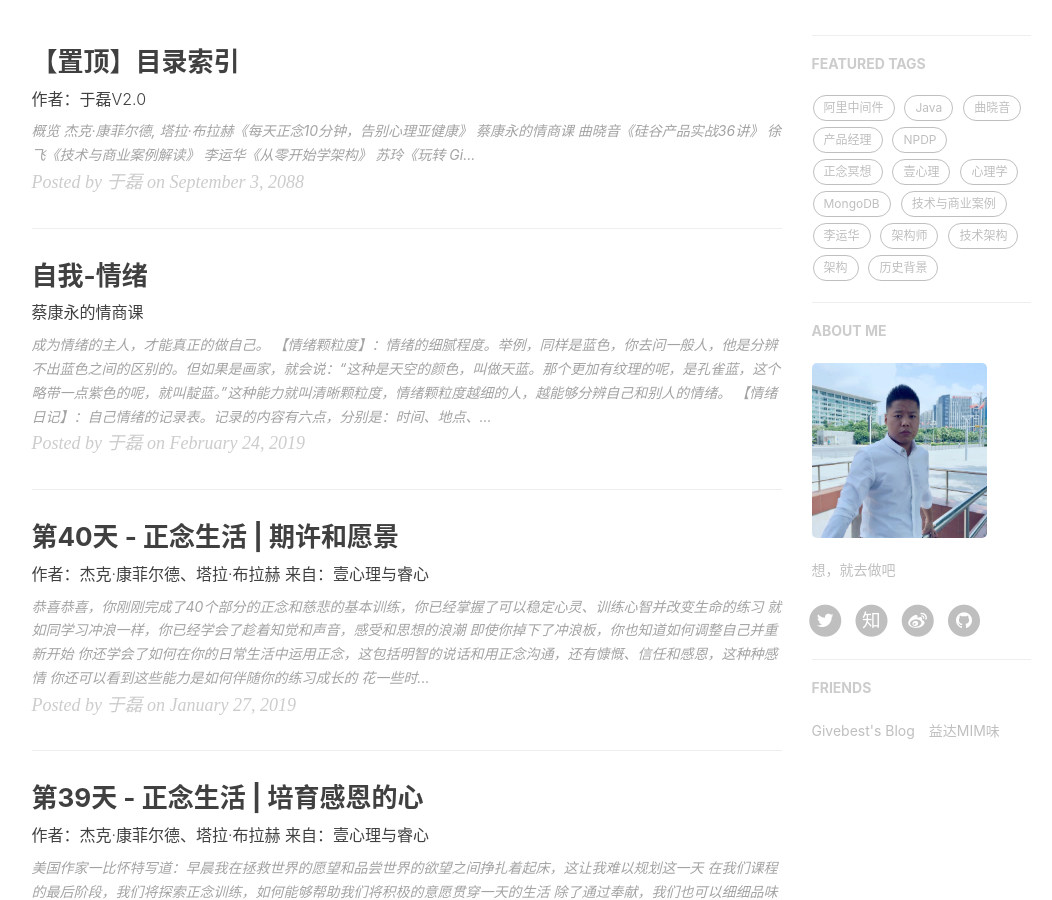
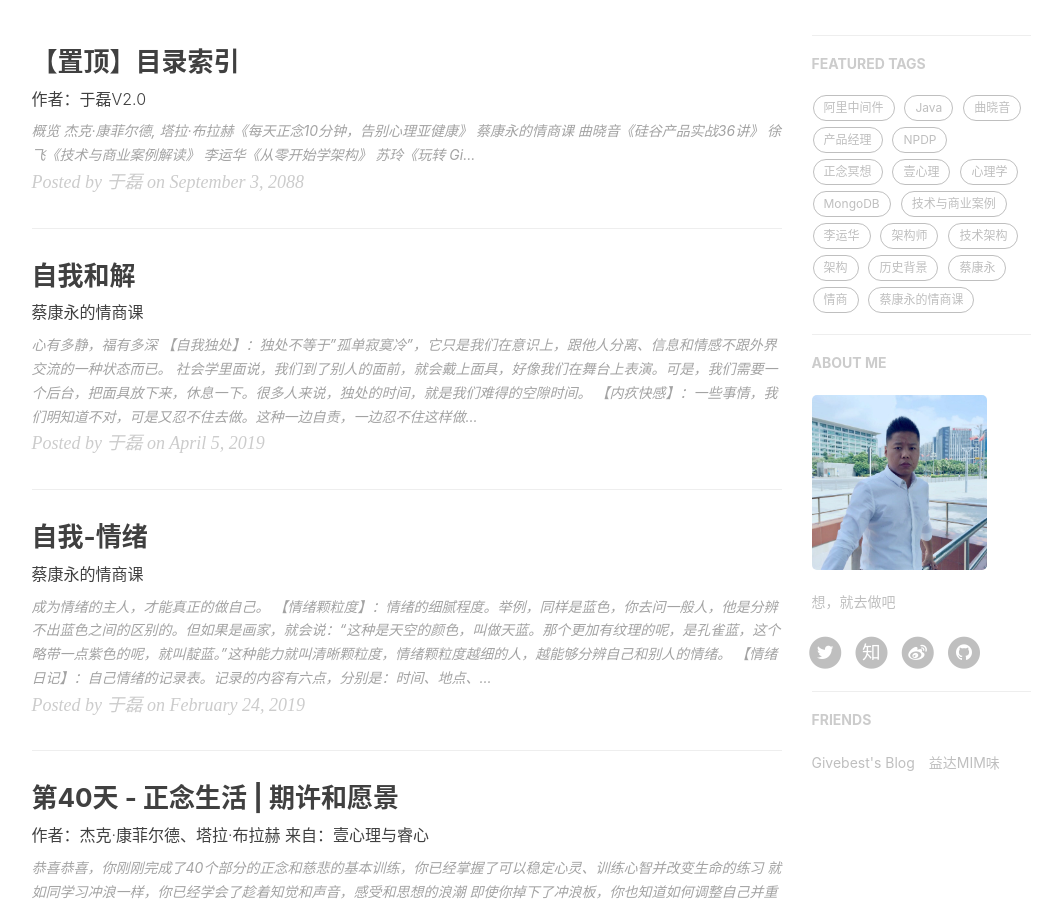
Before and after one commit to yuleizhuai/yuleizhuai.github.io, a Jekyll site: the page built from index.html, in a window 1280 px wide and 900 px high, scrolled down 423 px. Shown: the whole window, without its empty margins (136-1188 px from the left). Built offline with Jekyll 4.4.1, drawn with Linux system fonts in a browser that asks for light colours; nearby versions of some CDN libraries; the list of posts is cut into pages by our own code; comment, search, counter and statistics services are not loaded; some of the changed text lies outside the part shown.

Commit message:
add 自我和解，心有多静、福有多深

```diff
--- /dev/null
+++ b/_posts/EQ/2019-04-05-reconcile.markdown
@@ -0,0 +1,40 @@
+---
+layout:     post
+title:      "自我和解"
+subtitle:   "蔡康永的情商课"
+date:       2019-04-05 00:00:00
+author:     "于磊"
+header-img: "img/EQ/02.jpg"
+catalog: true
+tags:
+    - 蔡康永
+    - 情商
+    - 蔡康永的情商课
+
+---
+
+
+
+**心有多静，福有多深**
+
+
+
+【自我独处】：独处不等于"孤单寂寞冷"，它只是我们在意识上，跟他人分离、信息和情感不跟外界交流的一种状态而已。
+
+社会学里面说，我们到了别人的面前，就会戴上面具，好像我们在舞台上表演。可是，我们需要一个后台，把面具放下来，休息一下。很多人来说，独处的时间，就是我们难得的空隙时间。
+
+
+
+【内疚快感】：一些事情，我们明知道不对，可是又忍不住去做。这种一边自责，一边忍不住这样做的心态，心理学上把这称为"内疚的快感"。人生不需要追求自己做道德上的完人，我们要光明正大地面对自己的需求。
+
+具体来说，有两件事情很重要：第一件事情，我们要懂得拿捏耍小任性的时机，还有尺度。第二件事情，我们要想办法在生活里面，创造出一个只属于我们自己的情绪的转折站。
+
+
+
+【自卑情结】：自卑不会随着我们长大而自然消失，而是会在暗中戴上四个面具。克服自卑情结，我们可以借助微习惯。把高到离谱的目标，简化为微小的，做起来绝对不会失败的小习惯。当你每做到了一次，自信就会增长一分。当你不断完成计划，不断地实现甚至超越了当初的目标时，整个人就会变得越来越自信，说话也有了底气。这时候，自卑就会自然远离你。
+
+
+
+【踢猫效应】：我们会对地位低于自己，或比自己弱小的对象发泄不满情绪，这是一种典型的情绪传染所导致的恶性循环。
+
+当你对某些人的情感、欲望或态度，因某种原因，无法对对方直接表达时候。你就会把这种情绪情感转移到一个较安全的对象身上，以防御自己心理上无能无助的焦虑感。简单来说就是，你是对某个人有一些看法，却把它体验到其他人身上。例如：一位父亲在公司被领导指责，心情很不爽。回到家后，看到孩子在沙发上跳来跳去，就把孩子臭骂了一顿。孩子心里很窝火，就去踢了一脚身边的猫。
```
Also changed, not shown: _posts/EQ/2019-02-24-emotion.markdown (line endings or trailing spaces), img/EQ/02.jpg (added).
